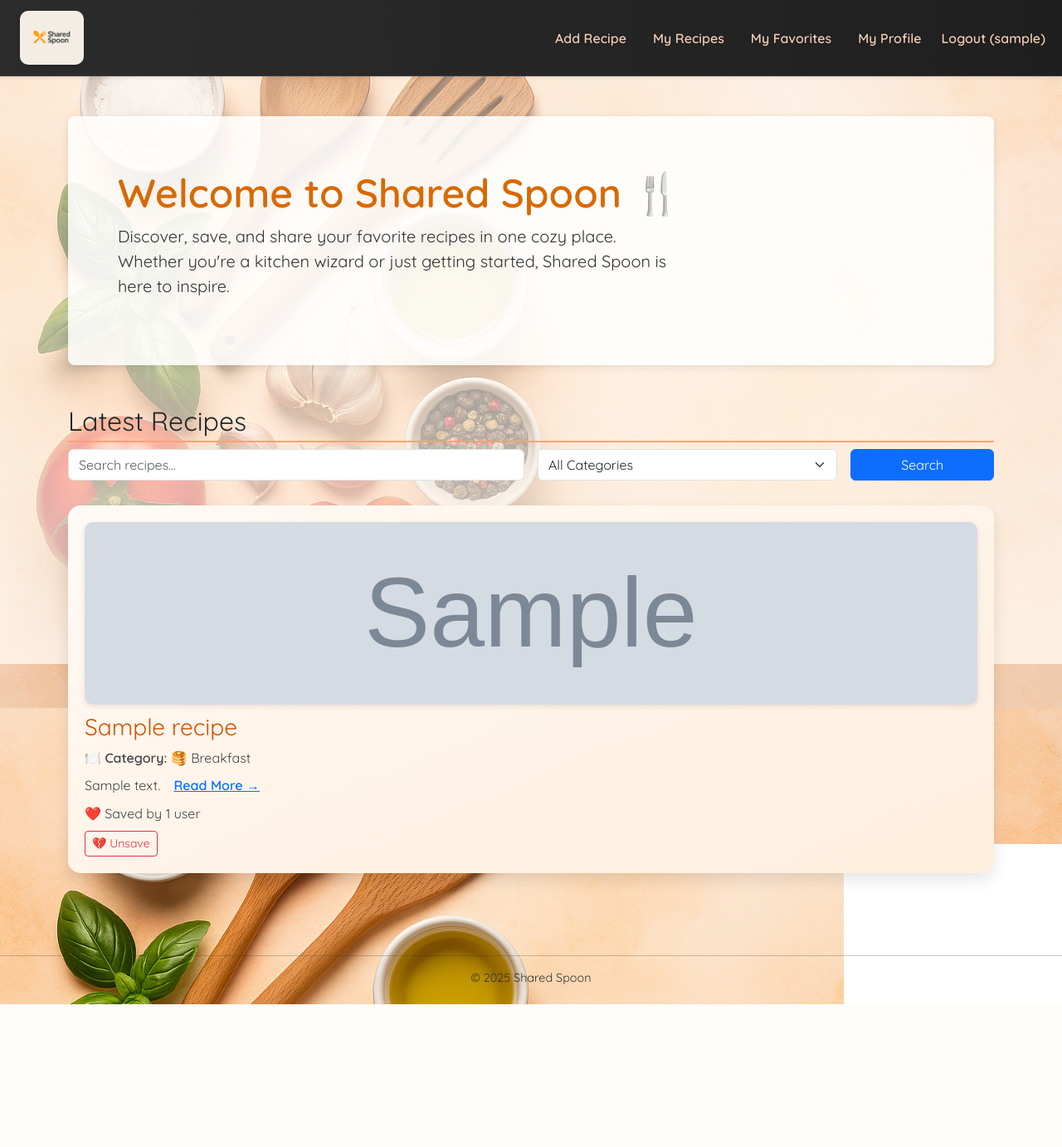
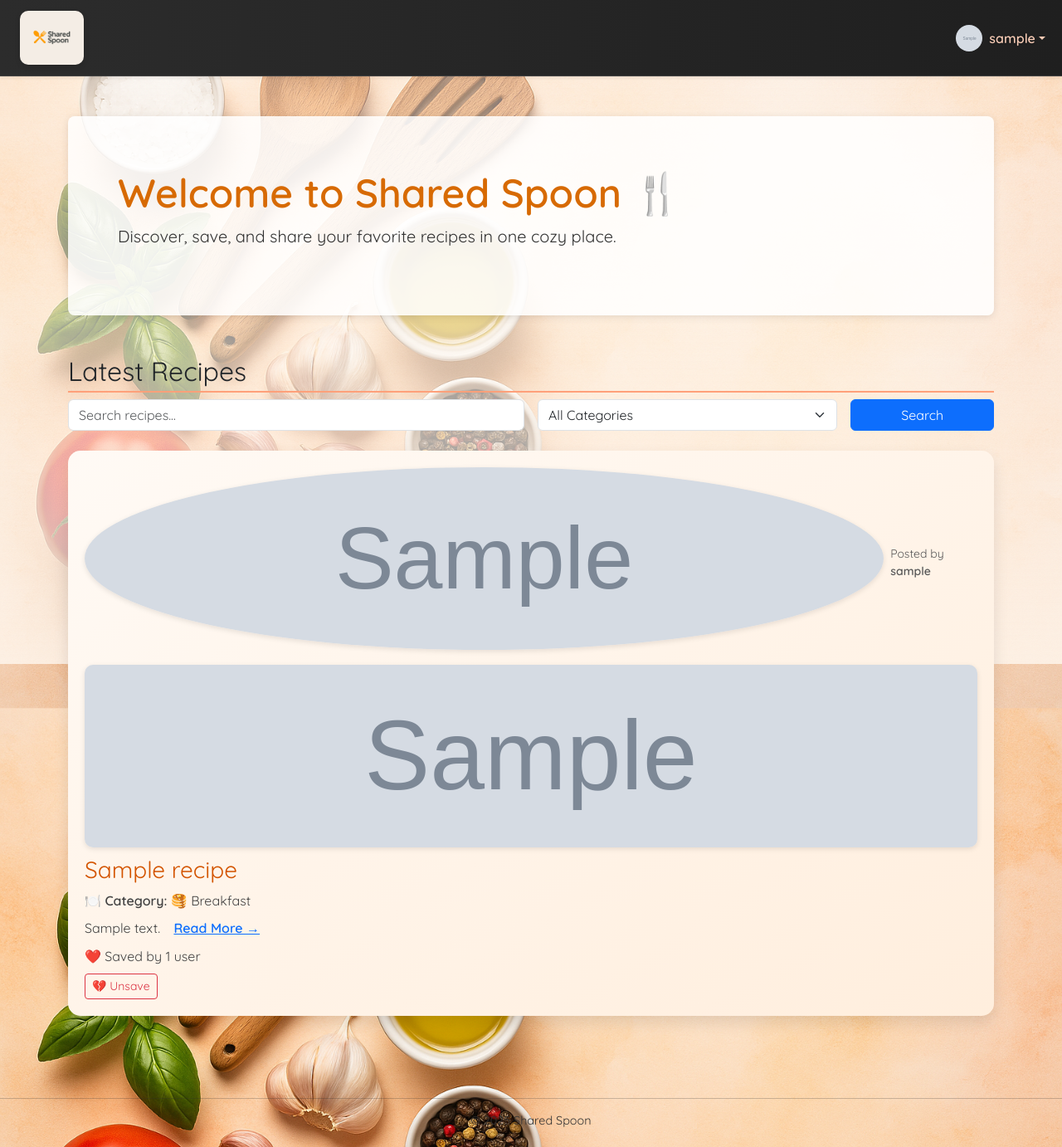
Before and after one commit to martiiann/shared-spoon, a Django app: page / in a window 1280 px wide. Shown: the whole page at 83% size. Before the commit the page ends 1210 px from the top, so only its background shows below. Run offline with Django 5.2, Linux system fonts and the light colour scheme; a user stored in the database is signed in; tables that the repository leaves empty hold one stand-in row (values such as "Sample post"); grey boxes marked "Sample" are stand-in pictures.

Commit message:
Add author info with avatar to recipes, improve detail layout, plan further design tweaks

```diff
--- a/recipes/static/recipes/css/style.css
+++ b/recipes/static/recipes/css/style.css
@@ -1,13 +1,15 @@
+/* ==== BODY & BACKGROUND ==== */
 body {
     background: url("/static/recipes/img/bg.png") no-repeat center center fixed;
     background-size: cover;
     background-attachment: fixed;
+    background-repeat: no-repeat;
+    background-position: center center;
     margin: 0;
     padding: 0;
     font-family: 'Quicksand', sans-serif;
 }
 
-/* Soft gradient overlay */
 body::before {
     content: "";
     position: fixed;
@@ -17,65 +19,57 @@ body::before {
     z-index: -1;
 }
 
-/* Navbar link color */
+/* ==== NAVBAR ==== */
+.navbar {
+    background: rgba(30, 30, 30, 0.85);
+    backdrop-filter: blur(8px);
+    -webkit-backdrop-filter: blur(8px);
+    border-bottom: 1px solid rgba(255, 255, 255, 0.05);
+}
+
 .navbar-nav .nav-link {
     color: #f6cbb5 !important;
     font-weight: 600;
-    text-shadow: 0 0 3px rgba(0,0,0,0.3);
+    text-shadow: 0 0 3px rgba(0, 0, 0, 0.3);
+    transition: all 0.3s ease;
 }
 
 .navbar-nav .nav-link:hover {
     color: #fff5e0 !important;
-    text-shadow: 0 0 6px rgba(255, 255, 255, 0.3);
+    transform: scale(1.05);
+    text-shadow: 0 0 8px rgba(255, 255, 255, 0.4);
 }
 
-  .navbar-brand span {
-    font-size: 1.5rem;
-    color: #ffe6d0;
-    text-shadow: 0 0 4px rgba(0,0,0,0.2);
+.navbar .dropdown-toggle img {
+    transition: box-shadow 0.3s ease, transform 0.3s ease;
 }
 
-  .navbar-nav .nav-item {
-    padding-left: 0.5rem;
-    padding-right: 0.5rem;
+.navbar .dropdown-toggle:hover img {
+    box-shadow: 0 0 10px #f6cbb5;
+    transform: scale(1.1);
 }
 
-
-
-/* Header / Footer */
-header, footer {
-    text-align: center;
-    margin-bottom: 20px;
+/* ==== DROPDOWN MENU ==== */
+.dropdown-menu {
+    border-radius: 10px;
+    box-shadow: 0 8px 24px rgba(0, 0, 0, 0.2);
+    background-color: #fffaf5;
+    padding: 0.5rem 0;
 }
 
-h1 {
-    color: #d35400;
-    font-size: 2.5rem;
+.dropdown-menu .dropdown-item {
+    transition: all 0.3s ease;
+    font-weight: 500;
+    color: #2c2c2c;
 }
 
-h2 {
-    color: #333;
-    border-bottom: 2px solid #ffa07a;
-    padding-bottom: 5px;
-    margin-top: 30px;
+.dropdown-menu .dropdown-item:hover {
+    background-color: #f6cbb5;
+    color: #2c2c2c;
+    transform: translateX(4px);
 }
 
-/* Buttons & Links */
-a, button {
-    color: white;
-    padding: 6px 12px;
-    border: none;
-    border-radius: 4px;
-    text-decoration: none;
-    font-weight: bold;
-    cursor: pointer;
-}
-
-button:hover, a:hover {
-    background-color: #e85c00;
-}
-
-/* Recipe Card */
+/* ==== RECIPE CARD ==== */
 .recipe-card {
     background: linear-gradient(to bottom right, #fffaf5, #ffeedd);
     padding: 20px;
@@ -83,6 +77,9 @@ button:hover, a:hover {
     border-radius: 15px;
     box-shadow: 0 8px 18px rgba(0, 0, 0, 0.1);
     transition: transform 0.3s ease, box-shadow 0.3s ease;
+    word-wrap: break-word;
+    overflow-wrap: break-word;
+    word-break: break-word;
 }
 
 .recipe-card:hover {
@@ -98,34 +95,49 @@ button:hover, a:hover {
 .recipe-card p {
     margin: 8px 0;
     color: #444;
-  }
-
-  .recipe-card img {
-    width: 100%;
-    height: 220px; /* or 250px — adjust as you like */
-    object-fit: cover;
-    border-radius: 10px;
-    margin-bottom: 10px;
-    box-shadow: 0 2px 6px rgba(0, 0, 0, 0.1);
-  }
-
-
-  .recipe-card {
-    word-wrap: break-word;
-    overflow-wrap: break-word;
-    word-break: break-word;
-  }
-
-  .recipe-card p {
     max-width: 100%;
     overflow: hidden;
     white-space: normal;
     line-height: 1.6;
 }
 
-  .recipe-grid {
-    display: grid;
-    grid-template-columns: repeat(auto-fit, minmax(300px, 1fr));
-    gap: 30px;
-    margin-top: 30px;
+.recipe-card img {
+    width: 100%;
+    height: 220px;
+    object-fit: cover;
+    border-radius: 10px;
+    margin-bottom: 10px;
+    box-shadow: 0 2px 6px rgba(0,0,0,0.1);
 }
+
+/* ==== FORMS & HEADINGS ==== */
+header, footer {
+    text-align: center;
+    margin-bottom: 20px;
+}
+
+h1 {
+    color: #d35400;
+    font-size: 2.5rem;
+}
+
+h2 {
+    color: #333;
+    border-bottom: 2px solid #ffa07a;
+    padding-bottom: 5px;
+}
+
+/* ==== BUTTONS ==== */
+a, button {
+    color: white;
+    padding: 6px 12px;
+    border: none;
+    border-radius: 4px;
+    text-decoration: none;
+    font-weight: bold;
+    cursor: pointer;
+}
+
+button:hover, a:hover {
+    background-color: #e85c00;
+}
--- a/recipes/templates/recipes/base.html
+++ b/recipes/templates/recipes/base.html
@@ -49,17 +49,20 @@
         <div class="collapse navbar-collapse" id="navbarNav">
           <ul class="navbar-nav ms-auto">
             {% if user.is_authenticated %}
-              <li class="nav-item"><a class="nav-link" href="{% url 'add_recipe' %}">Add Recipe</a></li>
-              <li class="nav-item"><a class="nav-link" href="{% url 'my_recipes' %}">My Recipes</a></li>
-              <li class="nav-item"><a class="nav-link" href="{% url 'my_favorites' %}">My Favorites</a></li>
-              <li class="nav-item"><a class="nav-link" href="{% url 'profile' %}">My Profile</a></li>
-              <li class="nav-item">
-                <form method="POST" action="{% url 'logout' %}" style="display: inline;">
-                  {% csrf_token %}
-                  <button type="submit" class="btn btn-link nav-link" style="padding: 0; margin-top: 8px;">Logout ({{ user.username }})</button>
-                </form>
+              <li class="nav-item dropdown">
+                <a class="nav-link dropdown-toggle d-flex align-items-center" href="#" role="button" data-bs-toggle="dropdown" aria-expanded="false">
+                  <img src="{{ user.profile.avatar.url }}" class="rounded-circle me-2" width="32" height="32" style="object-fit: cover;">
+                  {{ user.username }}
+                </a>
+                <ul class="dropdown-menu dropdown-menu-end">
+                  <li><a class="dropdown-item" href="{% url 'profile' %}">👤 My Profile</a></li>
+                  <li><a class="dropdown-item" href="{% url 'my_recipes' %}">📓 My Recipes</a></li>
+                  <li><a class="dropdown-item" href="{% url 'my_favorites' %}">❤️ Favorites</a></li>
+                  <li><a class="dropdown-item" href="{% url 'add_recipe' %}">➕ Add Recipe</a></li>
+                  <li><hr class="dropdown-divider"></li>
+                  <li><a class="dropdown-item" href="{% url 'logout' %}">🚪 Logout</a></li>
+                </ul>
               </li>
-
             {% else %}
               <li class="nav-item"><a class="nav-link" href="{% url 'login' %}">Login</a></li>
               <li class="nav-item"><a class="nav-link" href="{% url 'register' %}">Register</a></li>
@@ -87,5 +90,7 @@
     <hr>
     <p>&copy; 2025 Shared Spoon</p>
   </footer>
+  <!-- Bootstrap JS with Popper -->
+ <script src="https://cdn.jsdelivr.net/npm/bootstrap@5.3.3/dist/js/bootstrap.bundle.min.js"></script>
 </body>
 </html>
--- a/recipes/templates/recipes/index.html
+++ b/recipes/templates/recipes/index.html
@@ -1,12 +1,13 @@
 {% extends 'recipes/base.html' %}
+{% load static %}
 
 {% block content %}
-<!-- 🧁 Hero Section -->
+<!-- 🍽️ Hero Section -->
 <div class="p-5 mb-4 rounded-3" style="background-color: rgba(255,255,255,0.85); box-shadow: 0 2px 10px rgba(0,0,0,0.1);">
   <div class="container py-3">
     <h1 class="display-5 fw-bold" style="color: #d76a03;">Welcome to Shared Spoon 🍴</h1>
     <p class="col-md-8 fs-5" style="color: #333;">
-      Discover, save, and share your favorite recipes in one cozy place. Whether you're a kitchen wizard or just getting started, Shared Spoon is here to inspire.
+      Discover, save, and share your favorite recipes in one cozy place.
     </p>
     {% if user.is_authenticated and user_recipes_count == 0 %}
       <a href="{% url 'add_recipe' %}" class="btn btn-warning btn-lg mt-2">Add Your First Recipe</a>
@@ -16,6 +17,7 @@
 
 <h2 class="mt-5">Latest Recipes</h2>
 
+<!-- 🔍 Filter Form -->
 <form method="get" class="row g-3 align-items-center mb-4">
   <div class="col-sm-6">
     <input type="text" name="q" class="form-control" placeholder="Search recipes..." value="{{ query|default:'' }}">
@@ -36,14 +38,29 @@
   </div>
 </form>
 
-<!-- ⭐ Responsive Grid -->
+<!-- ⭐ Recipe Grid -->
 <div class="recipe-grid">
   {% for recipe in recipes %}
     <div class="recipe-card">
+
+      <!-- 👤 Author Info -->
+      <div class="d-flex align-items-center mb-2">
+        {% if recipe.user.profile.avatar %}
+          <img src="{{ recipe.user.profile.avatar.url }}" alt="{{ recipe.user.username }}'s avatar"
+               class="rounded-circle me-2" width="32" height="32" style="object-fit: cover;">
+        {% else %}
+          <img src="{% static 'recipes/img/default-avatar.png' %}" alt="Default avatar"
+               class="rounded-circle me-2" width="32" height="32" style="object-fit: cover;">
+        {% endif %}
+        <small class="text-muted">Posted by <strong>{{ recipe.user.username }}</strong></small>
+      </div>
+
       {% if recipe.image %}
         <img src="{{ recipe.image.url }}" alt="{{ recipe.title }}">
       {% endif %}
+
       <h3>{{ recipe.title }}</h3>
+
       <p><strong>🍽️ Category:</strong>
         {% if recipe.category == "breakfast" %} 🥞 Breakfast
         {% elif recipe.category == "lunch" %} 🥪 Lunch
@@ -72,6 +89,7 @@
           {% endif %}
         </form>
       {% endif %}
+
     </div>
   {% empty %}
     <p>No recipes yet!</p>
@@ -103,5 +121,4 @@
   </nav>
 {% endif %}
 
-
 {% endblock %}
```
Also changed, not shown: recipes/templates/recipes/recipe_detail.html (+14 -5 lines). Lines whose indentation alone changed are shown as unchanged.
